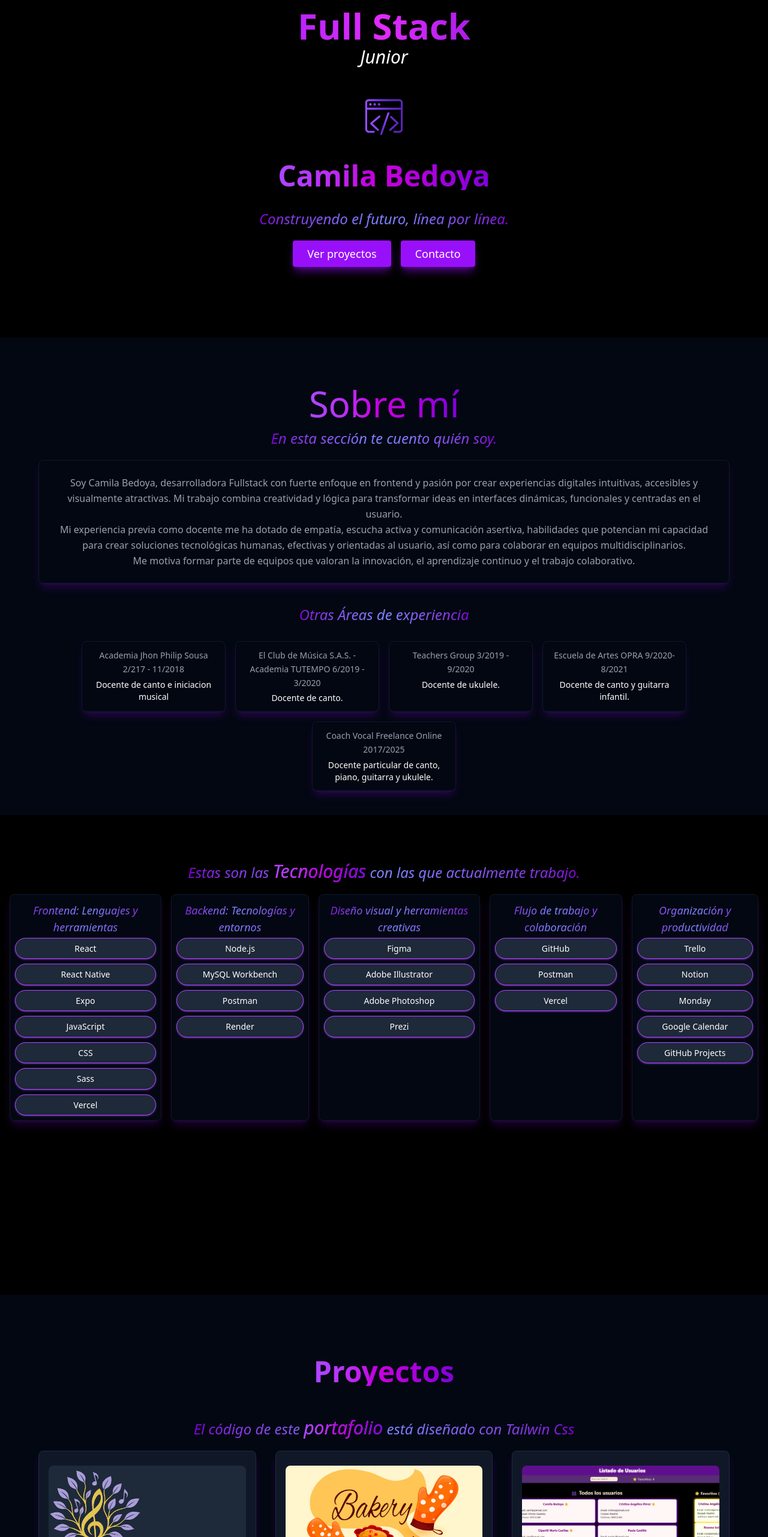
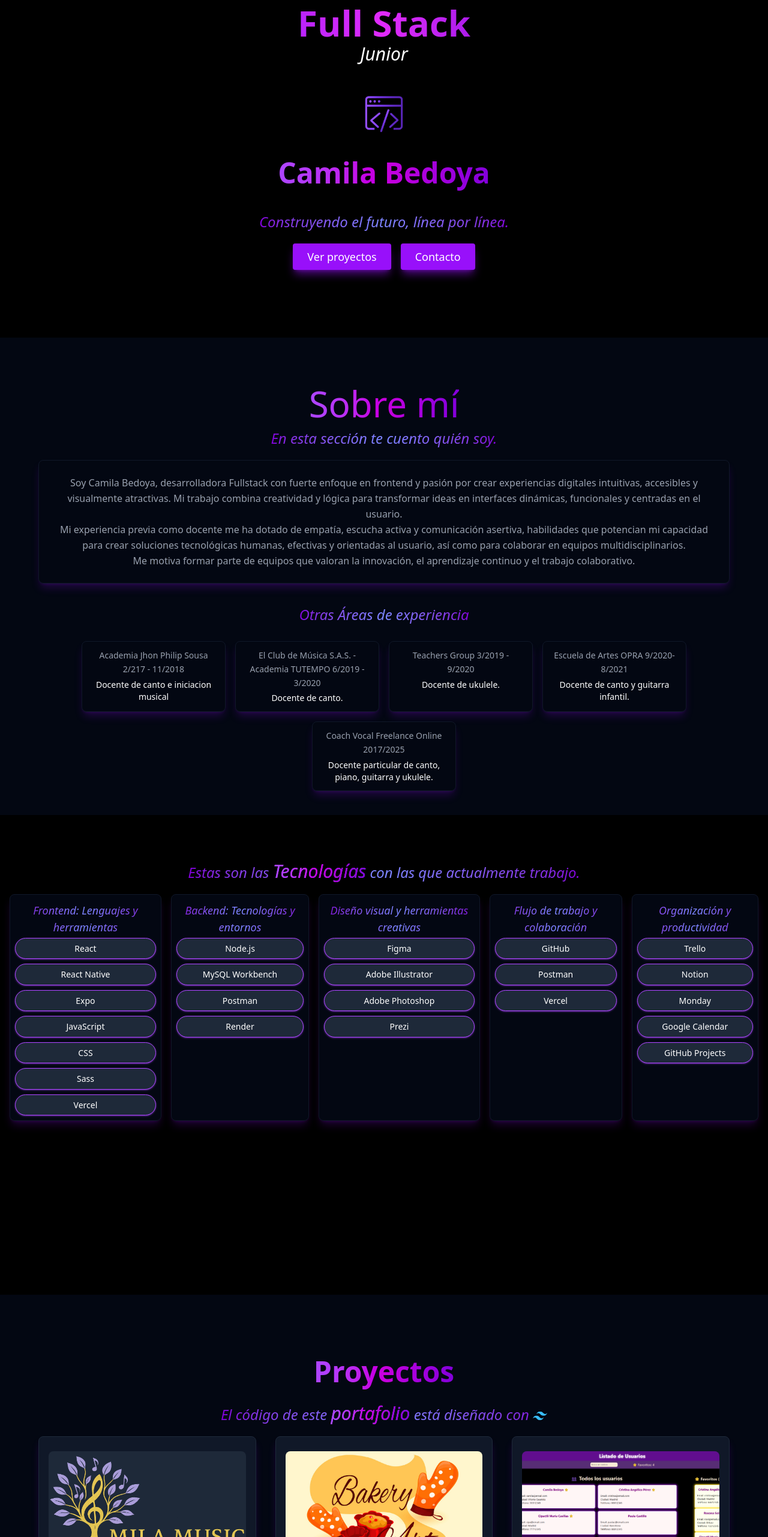
Before and after one commit to camila0424/portafolio, a React (Vite) app: page / in a window 1280 px wide. Shown: the part 237-2800 px from the top of the page at 60% size. Built offline with nearby package versions, Linux system fonts and the light colour scheme.

Commit message:
buttons changes in the projectsCard section

```diff
--- a/public/data/projects.json
+++ b/public/data/projects.json
@@ -19,7 +19,7 @@
     "image": "/icons/projects/recetas.png",
     "techIcons": [
       { "name": "React Native", "icon": "/icons/tech/react.svg" },
-      { "name": "Expo", "icon": "/icons/tech/javascript.svg" },
+      { "name": "Expo", "icon": "/icons/tech/expo.svg" },
       { "name": "JavaScript", "icon": "/icons/tech/javascript.svg" }
     ],
     "github": "https://github.com/camila0424/meal-app-react-native.git",
@@ -54,7 +54,7 @@
   },
   {
     "title": "The simpson backend",
-    "desc": "API de frases de Los Simpsons",
+    "desc": "API de frases de Los Simpsons. Te permite ver algunas frases, el personaje a quien pertenece, el capítulo y la temporada a la que pertenece.",
     "image": "/icons/projects/simpsons.png",
     "techIcons": [
       { "name": "React", "icon": "/icons/tech/react.svg" },
--- a/src/components/sections/Hero.jsx
+++ b/src/components/sections/Hero.jsx
@@ -26,7 +26,7 @@ function Hero() {
         />
 
         {/* Nombre */}
-        <h2 className="text-3xl md:text-5xl md:-mt-10 font-bold bg-gradient-to-r from-purple-500 via-fuchsia-600 to-purple-700 bg-clip-text text-transparent">
+        <h2 className="text-3xl md:text-5xl md:-mt-10 font-bold bg-gradient-to-r from-purple-500 via-fuchsia-600 to-purple-700 bg-clip-text text-transparent pb-2.5">
           Camila Bedoya
         </h2>
 
--- a/src/components/sections/projects/ProjectCard.jsx
+++ b/src/components/sections/projects/ProjectCard.jsx
@@ -1,3 +1,4 @@
+import GitHub from "../../../images/social/gitHub_dark.svg";
 function ProjectCard({ project }) {
   return (
     <div className="px-4 py-6 bg-gray-900 rounded-lg border border-gray-800 shadow-lg shadow-purple-600/20 hover:shadow-purple-600/40 transition-all duration-300 hover:-translate-y-1 flex flex-col h-full">
@@ -36,16 +37,17 @@ function ProjectCard({ project }) {
             href={project.github}
             target="_blank"
             rel="noopener noreferrer"
-            className="flex-1 bg-purple-900 hover:bg-purple-800 text-white py-2 px-4 rounded text-center transition-colors text-sm font-medium"
+            className="inline-flex items-center justify-center bg-purple-700 hover:bg-purple-900 shadow-lg shadow-purple-600/50 text-white py-2 px-4 rounded transition-colors text-sm font-medium space-x-2"
           >
-            GitHub
+            <span>Ver código en</span>
+            <img src={GitHub} alt="GitHub" className="w-4 h-4" />
           </a>
           {project.demo && (
             <a
               href={project.demo}
               target="_blank"
               rel="noopener noreferrer"
-              className="flex-1 bg-fuchsia-700 hover:bg-fuchsia-600 text-white py-2 px-4 rounded text-center transition-colors text-sm font-medium"
+              className="flex-1 bg-fuchsia-700 hover:bg-fuchsia-600 shadow-lg shadow-purple-600/50 text-white py-2 px-4 rounded text-center transition-colors text-sm font-medium"
             >
               Live Demo
             </a>
--- a/src/components/sections/projects/Projects.jsx
+++ b/src/components/sections/projects/Projects.jsx
@@ -1,5 +1,6 @@
 import { useEffect, useState } from "react";
 import ProjectCard from "./ProjectCard";
+import Tailwind from "../../../images/technologies/tailwindcss.svg";
 
 function Projects() {
   const [projects, setProjects] = useState([]);
@@ -15,7 +16,7 @@ function Projects() {
       id="projects"
       className="bg-gray-950 text-white min-h-screen flex flex-col items-center text-center pt-26 pb-10 px-4"
     >
-      <h2 className="text-3xl md:text-5xl font-bold bg-gradient-to-r from-purple-500 via-fuchsia-600 to-purple-700 bg-clip-text text-transparent text-center mb-10">
+      <h2 className="text-3xl md:text-5xl font-bold bg-gradient-to-r from-purple-500 via-fuchsia-600 to-purple-700 bg-clip-text text-transparent text-center mb-2 pb-2">
         Proyectos
       </h2>
       <p className="text-2xl italic bg-gradient-to-r from-purple-700 via-indigo-400 to-purple-700 bg-clip-text text-transparent mt-3 mb-5">
@@ -23,7 +24,17 @@ function Projects() {
         <span className="text-3xl bg-gradient-to-r from-purple-500 via-fuchsia-600 to-purple-700 bg-clip-text text-transparent">
           portafolio
         </span>{" "}
-        está diseñado con Tailwin Css{" "}
+        está diseñado con{" "}
+        <span className="relative inline-block group">
+          <img
+            src={Tailwind}
+            alt="TailwindCss"
+            className="w-6 h-6 inline-block align-middle"
+          />
+          <span className="absolute bottom-full left-1/2 transform -translate-x-1/2 mb-2 px-2 py-1 text-xs text-white bg-gray-800 rounded opacity-0 group-hover:opacity-100 transition-opacity whitespace-nowrap">
+            TailwindCss
+          </span>
+        </span>
       </p>
 
       <div className="grid grid-cols-1 md:grid-cols-2 lg:grid-cols-3 gap-8 w-full max-w-6xl">
```
Also changed, not shown: public/icons/tech/expo.svg (added).
